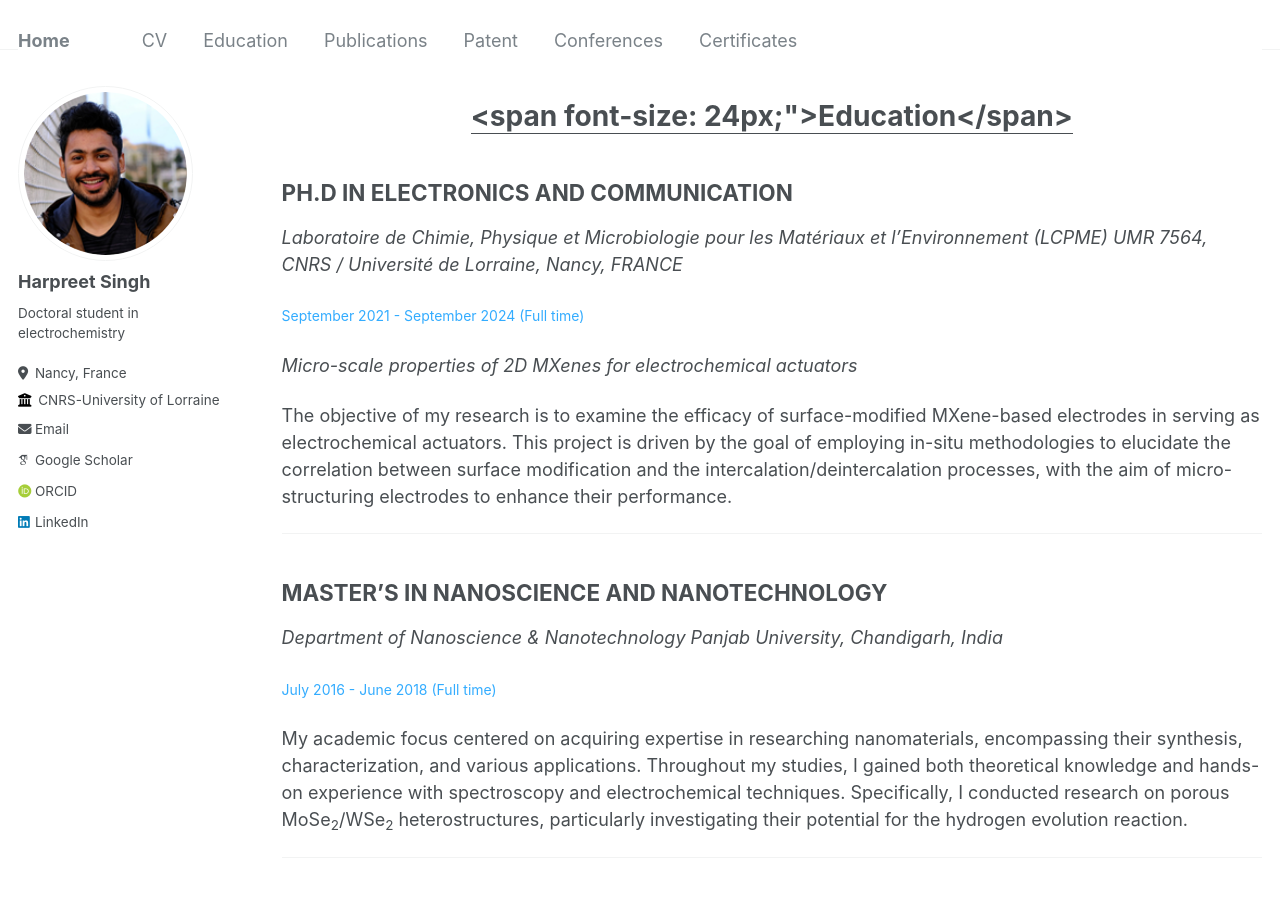
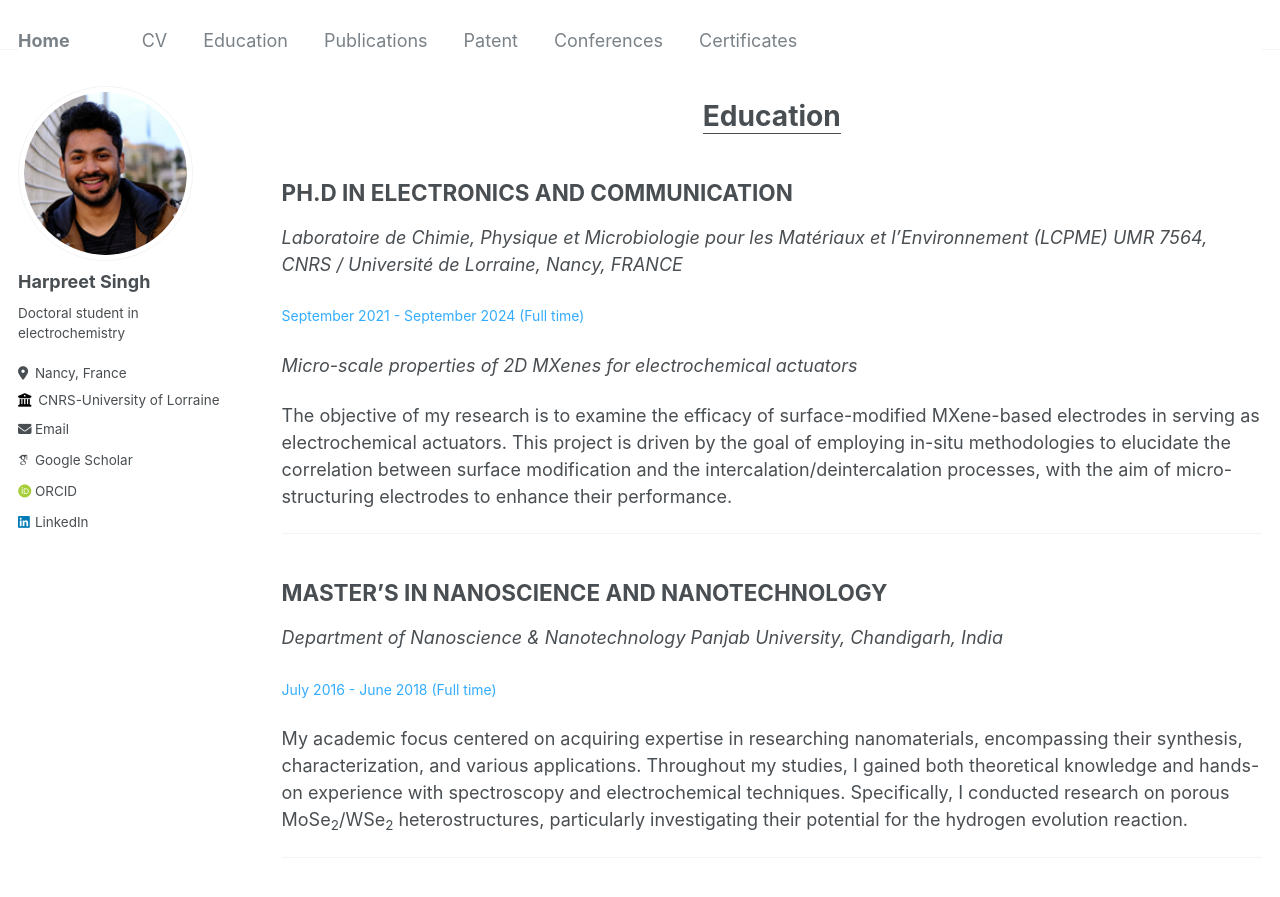
Before and after one commit to Harpr33t-Singh/Harpr33t-Singh.github.io, a Jekyll site: the page built from _pages/cv.md, in a window 1280 px wide and 900 px high. Shown: the top 897 px of the window. Built offline with Jekyll 4.4.1, drawn with Linux system fonts in a browser that asks for light colours; some web fonts are replaced; some of the changed lines change nothing that is shown.

Commit message:
Update cv.md

```diff
--- a/_pages/cv.md
+++ b/_pages/cv.md
@@ -9,7 +9,7 @@ redirect_from:
 
 {% include base_path %}
 <div style="text-align:center;">
-  <h1><u> <span font-size: 24px;">Education</span>  </u></h1>
+  <h1><u> Education </u></h1>
 </div>
 
 ## PH.D IN ELECTRONICS AND COMMUNICATION
```
